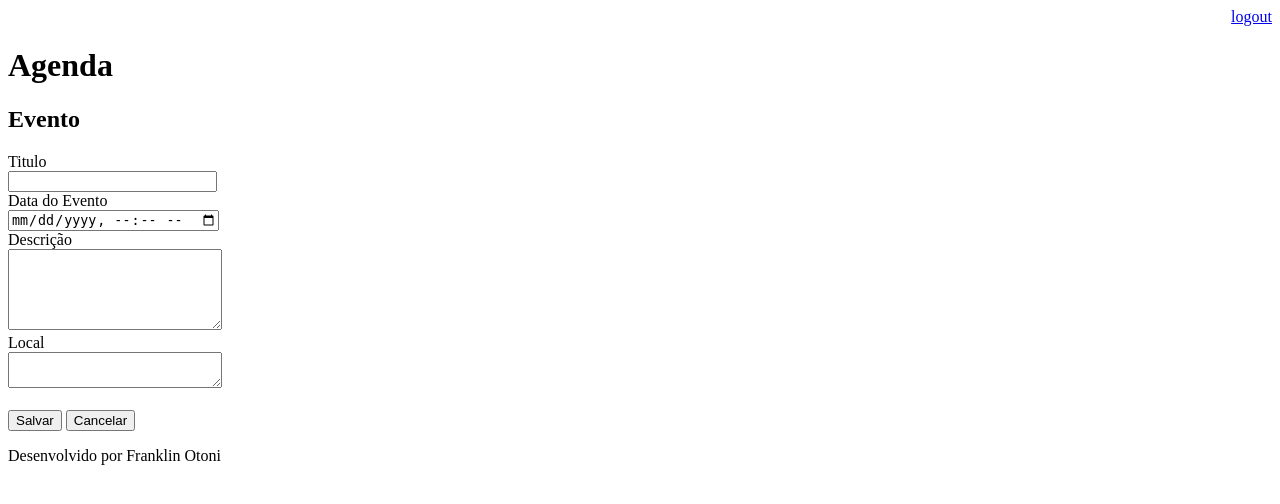
After one commit to FranklinOtoni/agenda, a Django app: page /agenda/evento/ in a window 1280 px wide. The commit adds this page. Shown: the top 504 px of the page. Run offline with Django 3.2, Linux system fonts and the light colour scheme; a user stored in the database is signed in.

Commit message:
incluido templete para inclusao de itens na agenda

```diff
--- a/agenda/urls.py
+++ b/agenda/urls.py
@@ -22,9 +22,12 @@ urlpatterns = [
     path('admin/', admin.site.urls),
     #path('eventos/<titulo_evento>', views.eventos),
     path('agenda/',views.lista_eventos),
+    path('agenda/evento/', views.evento),
+    path('agenda/evento/submit', views.submit_evento),
     #path('', views.index),
     path('', RedirectView.as_view(url='/agenda/')),
     path('login/', views.login_user),
     path('login/submit', views.submit_login),
     path('logout/', views.logout_user),
+
 ]
--- a/core/views.py
+++ b/core/views.py
@@ -38,3 +38,22 @@ def lista_eventos(request):
     #evento = Evento.objects.all()
     dados = {'eventos':evento}
     return render(request, 'agenda.html', dados)
+
+@login_required(login_url='/login/')
+def evento(request):
+    return render(request, 'evento.html')
+
+@login_required(login_url='/login/')
+def submit_evento(request):
+    if request.POST:
+        titulo = request.POST.get('titulo')
+        data_evento = request.POST.get('data_evento')
+        descricao = request.POST.get('descricao')
+        local = request.POST.get('local')
+        usuario = request.user
+        Evento.objects.create(titulo=titulo,
+                              data_evento=data_evento,
+                              descricao=descricao,
+                              local=local,
+                              usuario=usuario)
+    return redirect('/')
--- a/templates/agenda.html
+++ b/templates/agenda.html
@@ -2,7 +2,9 @@
 
 {% block content %}
     <h2>Agendamentos</h2>
-
+    <a href="evento/">
+        <button type="button">Novo Evento</button>
+    </a>
     <ul style="font-size: 18px">
         {% for evento in eventos %}
             <li>{{evento.titulo}} - {{evento.get_data_evento}}</li>
--- /dev/null
+++ b/templates/evento.html
@@ -0,0 +1,29 @@
+{% extends "model-page.html" %}
+{% block content %}
+<h2>Evento</h2>
+
+<form action="submit" method="POST"> {% csrf_token %}
+    <label>Titulo</label>
+    <br>
+    <input type="text" name="titulo" size="23">
+    <br>
+    <label>Data do Evento</label>
+    <br>
+    <input type="datetime-local" name="data_evento">
+    <br>
+    <label>Descrição</label>
+    <br>
+    <textarea name="descricao" rows="5" cols="24"></textarea>
+    <br>
+    <label>Local</label>
+    <br>
+    <textarea name="local" rows="2" cols="24"></textarea>
+    <br><br>
+    <a><button type="submit">Salvar</button></a>
+    <a href="/">
+        <button type="submit">Cancelar</button>
+    </a>
+</form>
+
+
+{% endblock %}
```
Also changed, not shown: db.sqlite3, 1 other file.
